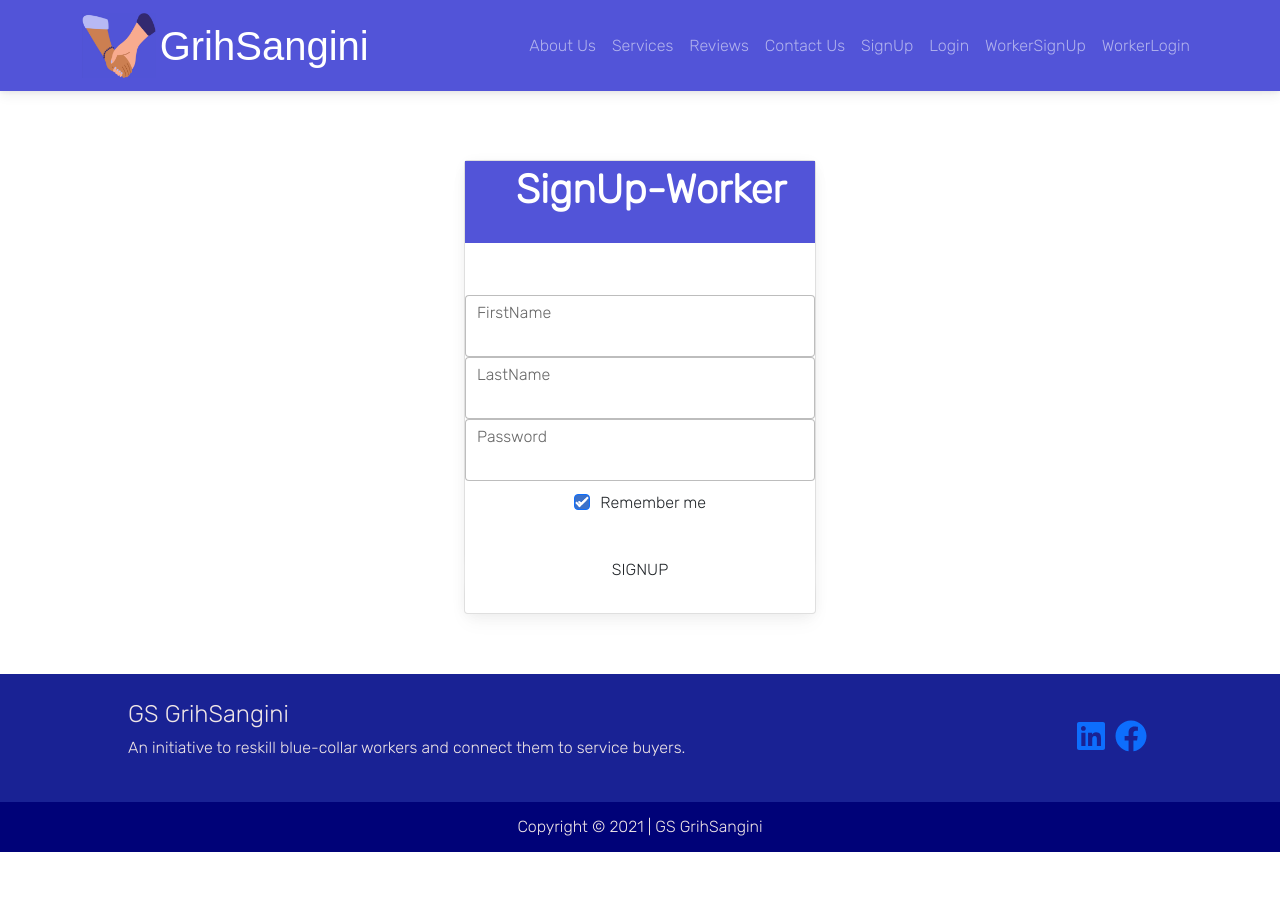
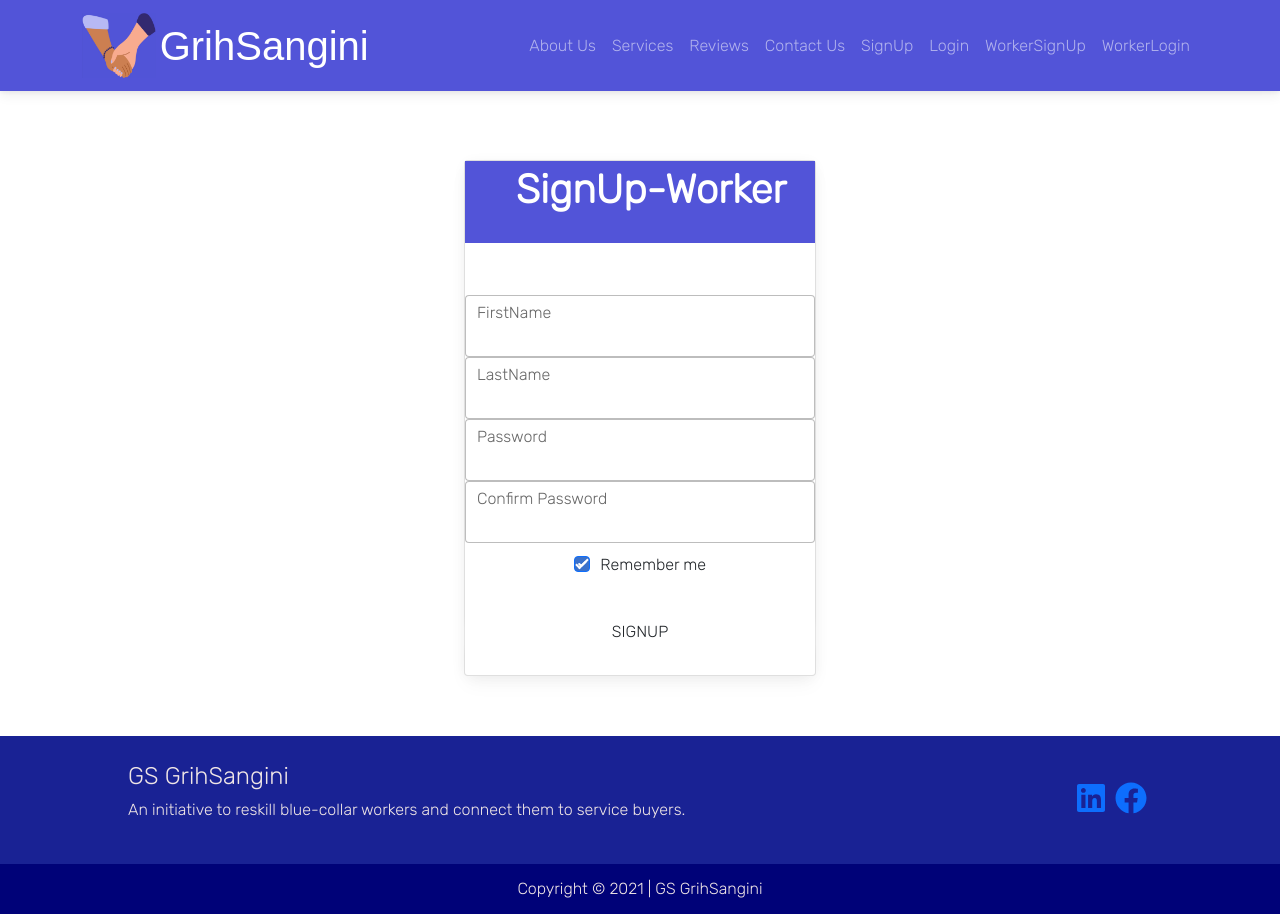
Before and after one commit to KaizenGirl1111/GSGrihSangini, a React (Create React App) app: page /Workersignup in a window 1280 px wide. Before the commit the page ends 852 px from the top, so only its background shows below. Built offline with nearby package versions, Linux system fonts and the light colour scheme; a web font is replaced by a local one.

Commit message:
confirm password field added

```diff
--- a/src/Components/App/Workersignup.jsx
+++ b/src/Components/App/Workersignup.jsx
@@ -28,6 +28,7 @@
                 <MDBInput className='mb-4' id='form2Example1' label='FirstName' />
                 <MDBInput className='mb-4' id='form2Example1' label='LastName' />
                 <MDBInput className='mb-4' type='password' id='form2Example2' label='Password' />
+                <MDBInput className='mb-4' type='password' id='form2Example2' label='Confirm Password' />
                 <div class="rem">
                     <MDBRow className='mb-4'>
                         <MDBCol className='d-flex justify-content-center'>
```
